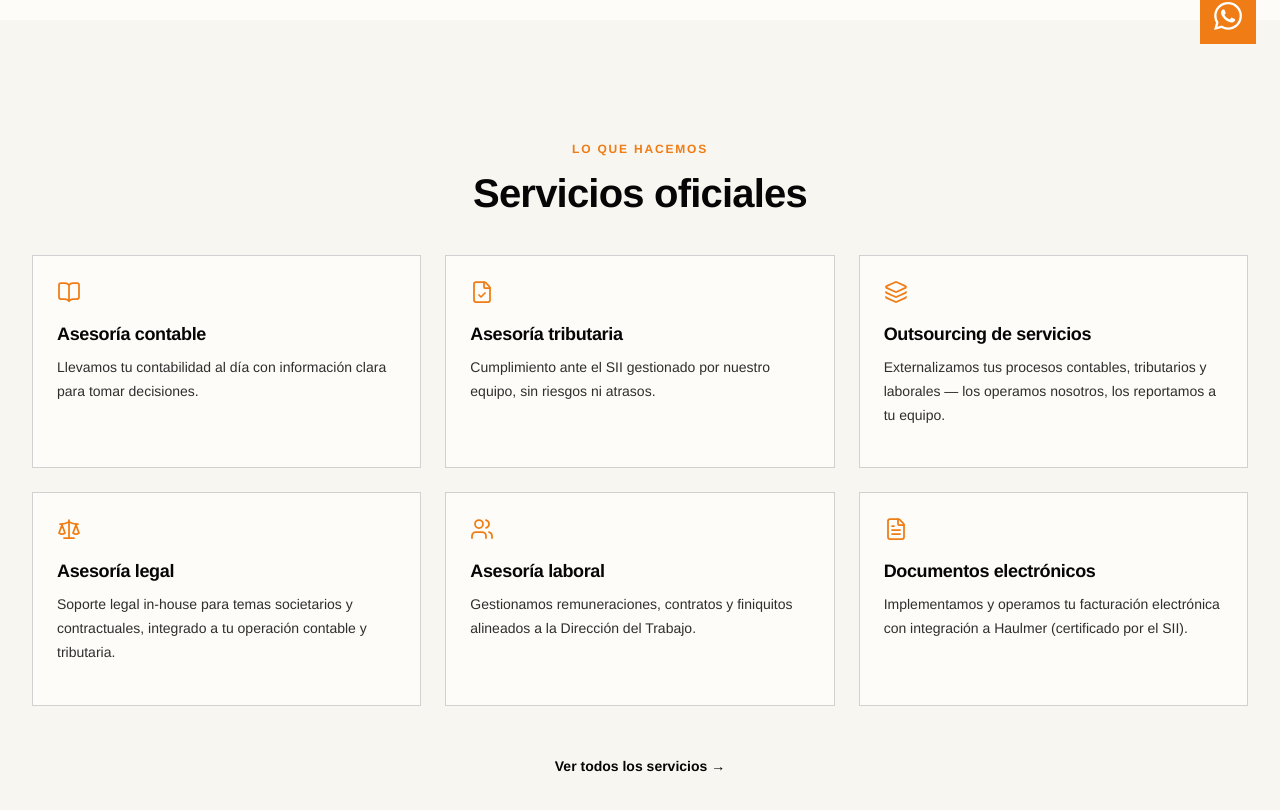
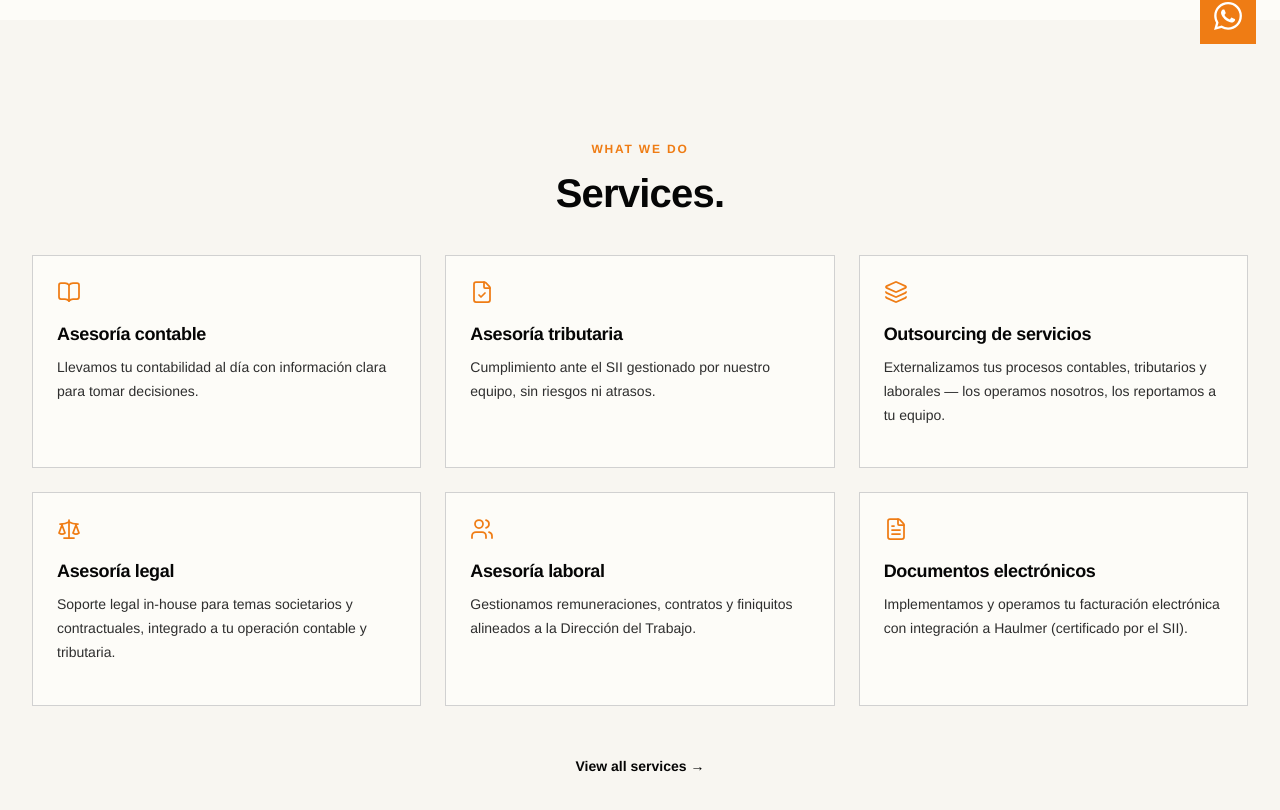
Before and after one commit to TAXTIC/landing-taxtic, a Next.js app: page /en in a window 1280 px wide. Shown: the part 732-1542 px from the top of the page. Built offline with nearby package versions, Linux system fonts and the light colour scheme.

Commit message:
✨ feat(home): agregar stats top-level y slugs del teaser de servicios al schema

```diff
--- a/content/en/home.json
+++ b/content/en/home.json
@@ -22,10 +22,21 @@
       { "value": "98%", "label": "tasa de retención", "verified": false }
     ]
   },
+  "stats": [
+    { "value": "10+", "label": "Years of experience", "variant": "count" },
+    { "value": "500+", "label": "Active clients", "variant": "count" },
+    { "value": "AI", "label": "AI-powered", "variant": "accent" }
+  ],
   "servicesTeaser": {
-    "eyebrow": "Lo que hacemos",
-    "title": "Servicios oficiales",
-    "seeAllLabel": "Ver todos los servicios"
+    "eyebrow": "What we do",
+    "title": "Services.",
+    "serviceSlugs": [
+      "asesoria-contable",
+      "asesoria-tributaria",
+      "asesoria-laboral"
+    ],
+    "seeDetailLabel": "See details",
+    "seeAllLabel": "View all services"
   },
   "aboutTeaser": {
     "eyebrow": "Quiénes somos",
--- a/content/es/home.json
+++ b/content/es/home.json
@@ -22,9 +22,20 @@
       { "value": "98%", "label": "tasa de retención", "verified": false }
     ]
   },
+  "stats": [
+    { "value": "10+", "label": "Años de experiencia", "variant": "count" },
+    { "value": "500+", "label": "Clientes activos", "variant": "count" },
+    { "value": "IA", "label": "Potenciado por IA", "variant": "accent" }
+  ],
   "servicesTeaser": {
     "eyebrow": "Lo que hacemos",
-    "title": "Servicios oficiales",
+    "title": "Servicios.",
+    "serviceSlugs": [
+      "asesoria-contable",
+      "asesoria-tributaria",
+      "asesoria-laboral"
+    ],
+    "seeDetailLabel": "Ver detalle",
     "seeAllLabel": "Ver todos los servicios"
   },
   "aboutTeaser": {
--- a/src/content-lib/schemas/home.schema.ts
+++ b/src/content-lib/schemas/home.schema.ts
@@ -21,9 +21,17 @@ const heroSchema = z.object({
   stats: z.array(heroStatSchema).length(3),
 });
 
+const statSchema = z.object({
+  value: z.string().min(1),
+  label: z.string().min(1),
+  variant: z.enum(["count", "accent"]),
+});
+
 const servicesTeaserSchema = z.object({
   eyebrow: z.string().min(1),
   title: z.string().min(1),
+  serviceSlugs: z.array(z.string().min(1)).length(3),
+  seeDetailLabel: z.string().min(1),
   seeAllLabel: z.string().min(1),
 });
 
@@ -37,6 +45,7 @@ const aboutTeaserSchema = z.object({
 
 export const homeSchema = z.object({
   hero: heroSchema,
+  stats: z.array(statSchema).length(3),
   servicesTeaser: servicesTeaserSchema,
   aboutTeaser: aboutTeaserSchema,
   cta: z.object({
```
Also changed, not shown: 1 other file (tests, documents, lock files or other folders).
